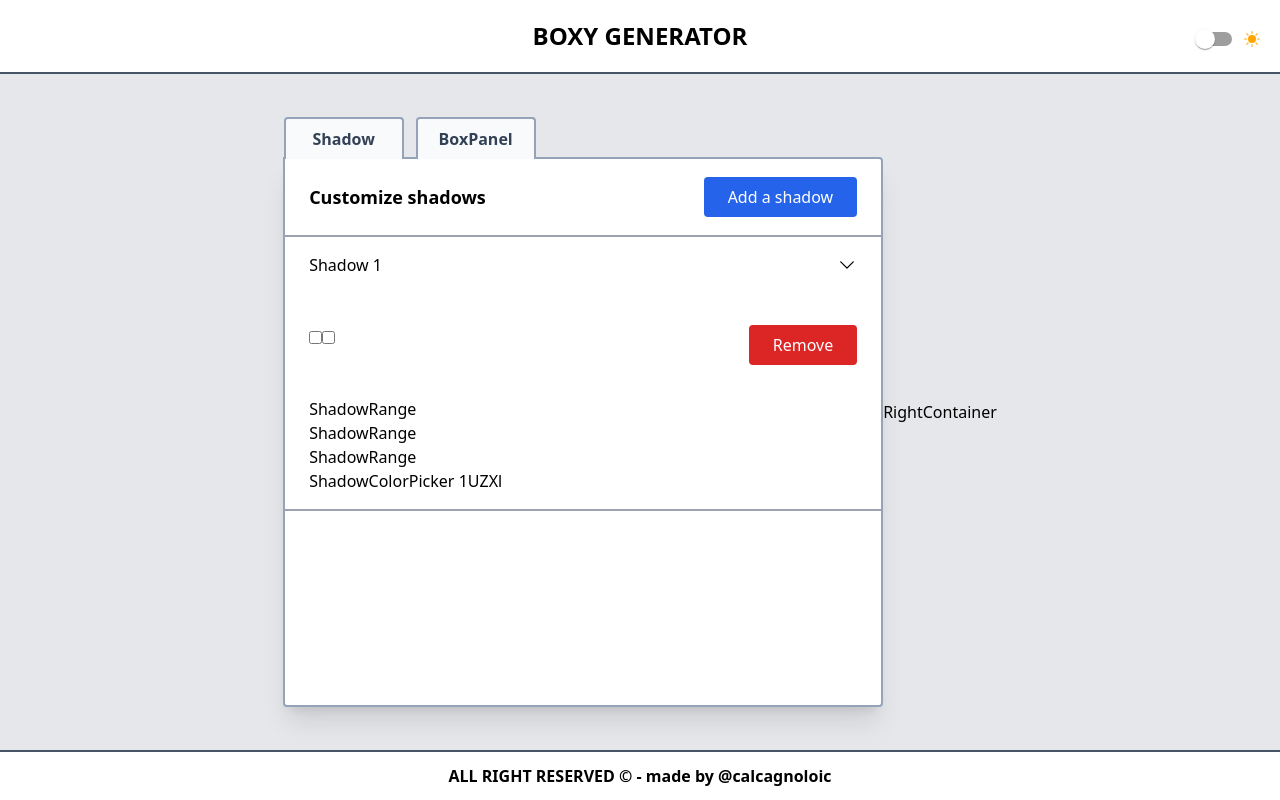
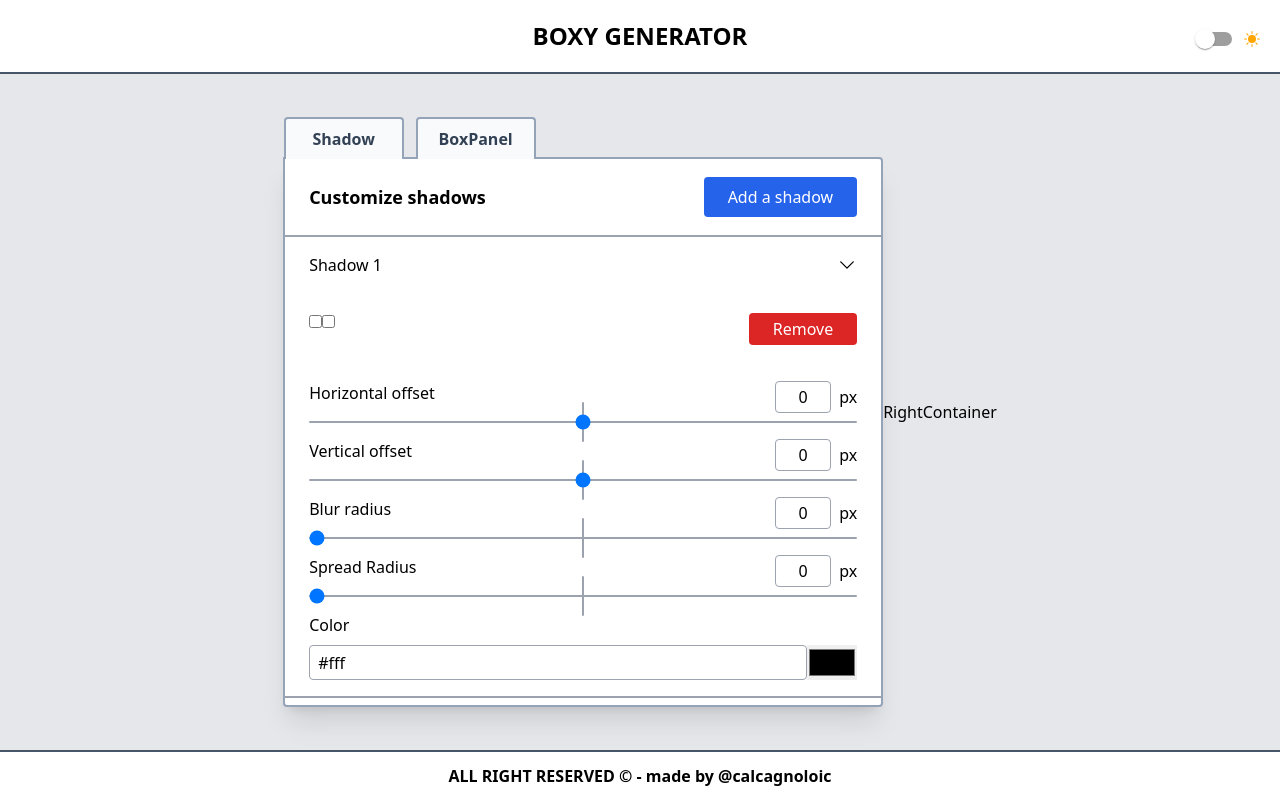
Before and after one commit to CalcagnoLoic/box_shadow_generator, a React (Vite) app: page / in a window 1280 px wide. Built offline with nearby package versions, Linux system fonts and the light colour scheme.

Commit message:
add inputs for shadow properties

```diff
--- a/src/features/shadows.js
+++ b/src/features/shadows.js
@@ -29,10 +29,17 @@ const initialState = [
                 value: 0,
             },
             {
+                inputNumber: 4,
+                name: "Spread Radius",
+                type: "range",
+                minMax: [0, 250],
+                value: 0,
+            },
+            {
                 inputNumber: 5,
                 name: "Color",
                 type: "color",
-                value: "#000",
+                value: "#fff",
             },
         ],
     },
@@ -70,16 +77,77 @@ export const shadows = createSlice({
                         value: 0,
                     },
                     {
+                        inputNumber: 4,
+                        name: "Spread Radius",
+                        type: "range",
+                        minMax: [0, 250],
+                        value: 0,
+                    },
+                    {
                         inputNumber: 5,
                         name: "Color",
                         type: "color",
-                        value: "#000",
+                        value: "#fff",
                     },
                 ],
             });
         },
-        removeShadow: (state, action) => {},
-        updateValueShadow: (state, action) => {},
+
+        removeShadow: (state, action) => {
+            state.pop({
+                id: nanoid(5),
+                active: true,
+                inset: false,
+                inputs: [
+                    {
+                        inputNumber: 1,
+                        name: "Horizontal offset",
+                        type: "range",
+                        minMax: [-250, 250],
+                        value: 0,
+                    },
+                    {
+                        inputNumber: 2,
+                        name: "Vertical offset",
+                        type: "range",
+                        minMax: [-250, 250],
+                        value: 0,
+                    },
+                    {
+                        inputNumber: 3,
+                        name: "Blur radius",
+                        type: "range",
+                        minMax: [0, 250],
+                        value: 0,
+                    },
+                    {
+                        inputNumber: 4,
+                        name: "Spread Radius",
+                        type: "range",
+                        minMax: [0, 250],
+                        value: 0,
+                    },
+                    {
+                        inputNumber: 5,
+                        name: "Color",
+                        type: "color",
+                        value: "#fff",
+                    },
+                ],
+            });
+        },
+
+        updateValueShadow: (state, action) => {
+            const currentShadowID = state.find(
+                (shadow) => shadow.id === action.payload.shadowID
+            );
+            const currentInput = currentShadowID.inputs.find(
+                (input) => input.inputNumber === action.payload.inputNumber
+            );
+
+            currentInput.value = action.payload.value;
+        },
+
         updateCheckbox: (state, action) => {},
     },
 });
--- a/src/layouts/BoxPanel/BoxColorPicker.jsx
+++ b/src/layouts/BoxPanel/BoxColorPicker.jsx
@@ -13,7 +13,7 @@ export const BoxColorPicker = ({ inputData }) => {
         );
     };
     return (
-        <div>
+        <>
             <p className="mb-2">{inputData.name}</p>
             <div className="flex">
                 <input
@@ -29,6 +29,6 @@ export const BoxColorPicker = ({ inputData }) => {
                     onChange={handleInput}
                 />
             </div>
-        </div>
+        </>
     );
 };
--- a/src/layouts/ShadowPanel/Shadow.jsx
+++ b/src/layouts/ShadowPanel/Shadow.jsx
@@ -2,7 +2,7 @@ import { useState, useEffect } from "react";
 import { useContext } from "react";
 import { ThemeContext } from "../../context/ThemeProvider";
 import chevron from "../../assets/chevron.svg";
-import { Checkbox } from "../../components/Checkbox";
+import { ShadowCheckbox } from "./ShadowCheckbox";
 import { removeShadow } from "../../features/shadows";
 import { useDispatch } from "react-redux";
 import { ShadowRange } from "./ShadowRange";
@@ -47,9 +47,7 @@ export const Shadow = ({ shadowPanel, shadow }) => {
         >
             <button
                 onClick={() => setToggleBtn(!toggleBtn)}
-                className={`${
-                    darkMode ? "hover:bg-gray-100" : "hover:bg-gray-100"
-                } flex w-full px-6 py-4 justify-between items-center cursor-pointer`}
+                className="flex w-full px-6 py-4 justify-between items-center cursor-pointer hover:bg-gray-100"
             >
                 <p>Shadow {shadowPanel}</p>
                 <img
@@ -66,12 +64,15 @@ export const Shadow = ({ shadowPanel, shadow }) => {
 
             {toggleBtn && (
                 <>
-                    <div className="flex justify-between px-6 py-4">
+                    <div className="flex justify-between px-6 py-1">
                         <div className="flex">
-                            <Checkbox />
-                            <Checkbox />
+                            <ShadowCheckbox />
+                            <ShadowCheckbox />
                         </div>
-                        <button className="mt-4 bg-red-600 hover:bg-red-700 px-6 py-2 text-white self-center rounded">
+                        <button
+                            onClick={() => dispatch(removeShadow())}
+                            className="mt-4 bg-red-600 hover:bg-red-700 px-6 py-1 text-white self-center rounded"
+                        >
                             Remove
                         </button>
                     </div>
--- a/src/components/Checkbox.jsx
+++ b/src/layouts/ShadowPanel/ShadowCheckbox.jsx
@@ -1,4 +1,4 @@
-export const Checkbox = (name) => {
+export const ShadowCheckbox = (name) => {
     return (
         <>
             <input type="checkbox" className="self-center" />
--- a/src/layouts/ShadowPanel/ShadowColorPicker.jsx
+++ b/src/layouts/ShadowPanel/ShadowColorPicker.jsx
@@ -1,5 +1,36 @@
-export const ShadowColorPicker = ({shadowID}) => {
-  return (
-    <div>ShadowColorPicker {shadowID}</div>
-  )
-}
+import { useDispatch } from "react-redux";
+import { updateValueShadow } from "../../features/shadows";
+
+export const ShadowColorPicker = ({ shadowID, inputData }) => {
+    const dispatch = useDispatch()
+
+    const handleInput = (e) => {
+        dispatch(
+            updateValueShadow ({
+                inputNumber: inputData.inputNumber,
+                value: e.target.value,
+                shadowID
+            })
+        )
+    }
+
+    return (
+        <>
+            <p className="mb-2">{inputData.name}</p>
+            <div className="flex">
+                <input
+                    type="text"
+                    className="flex-grow border-gray-400 border-[1.1px] rounded px-2 py-1 focus:outline-1 outline-gray-400"
+                    value={inputData.value}
+                    onChange={handleInput}
+                />
+                <input
+                    type="color"
+                    className="self-center h-[35px] cursor-pointer"
+                    value={inputData.value}
+                    onChange={handleInput}
+                />
+            </div>
+        </>
+    );
+};
--- a/src/layouts/ShadowPanel/ShadowRange.jsx
+++ b/src/layouts/ShadowPanel/ShadowRange.jsx
@@ -1,5 +1,44 @@
-export const ShadowRange = () => {
-  return (
-    <div>ShadowRange</div>
-  )
-}
+import { updateValueShadow } from "../../features/shadows";
+import { useDispatch } from "react-redux";
+
+export const ShadowRange = ({ inputData, shadowID }) => {
+    const dispatch = useDispatch();
+
+    const handleInput = (e) => {
+        dispatch(
+            updateValueShadow({
+                inputNumber: inputData.inputNumber,
+                value: e.target.value,
+                shadowID,
+            })
+        );
+    };
+
+    return (
+        <div className="my-4">
+            <div className="flex justify-between">
+                <p>{inputData.name}</p>
+                <div className="flex items-baseline gap-2 mb-2">
+                    <input
+                        type="number"
+                        className="border-gray-400 border-[1.1px] rounded w-14 h-8 text-center"
+                        value={inputData.value}
+                        onChange={handleInput}
+                    />
+                    <span>px</span>
+                </div>
+            </div>
+            <div className="relative w-full flex items-center z-0">
+                <input
+                    type="range"
+                    className="w-full h-[2px] rounded-xl appearance-none bg-gray-400 cursor-pointer"
+                    value={inputData.value}
+                    min={inputData.minMax[0]}
+                    max={inputData.minMax[1]}
+                    onChange={handleInput}
+                />
+                <div className="absolute -z-10 top-1/2 left-1/2 -translate-y-1/2 -translate-x-1/2 bg-gray-400 w-0.5 h-10 rounded"></div>
+            </div>
+        </div>
+    );
+};
```
